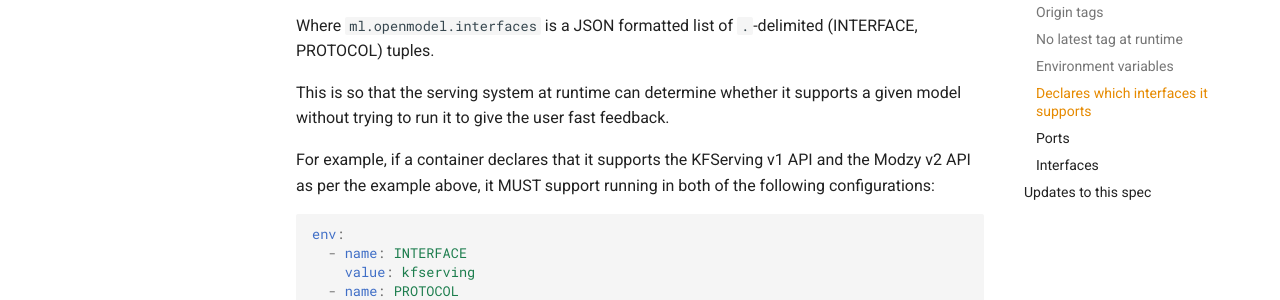
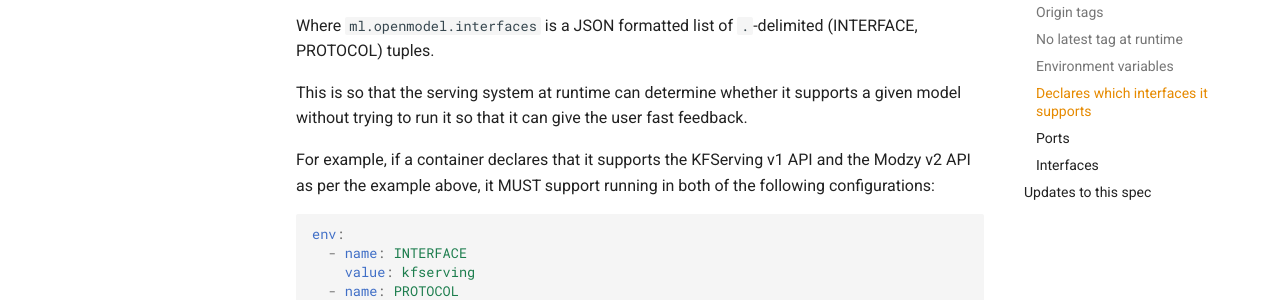
Before and after one commit to chassisml/openmodelinterface, an MkDocs documentation site: the page built from docs/spec.md, in a window 1280 px wide and 900 px high, scrolled down 1764 px. Shown: the part 177-477 px from the top of the window. Built offline with MkDocs 1.6.1 and Material for MkDocs 9.7.7, drawn with Linux system fonts in a browser that asks for light colours; comment, search, counter and statistics services are not loaded.

Commit message:
Update spec.md

```diff
--- a/docs/spec.md
+++ b/docs/spec.md
@@ -61,7 +61,7 @@ ml.openmodel.interfaces=["kfserving.v1", "modzy.v2"]
 
 Where `ml.openmodel.interfaces` is a JSON formatted list of `.`-delimited (INTERFACE, PROTOCOL) tuples.
 
-This is so that the serving system at runtime can determine whether it supports a given model without trying to run it to give the user fast feedback.
+This is so that the serving system at runtime can determine whether it supports a given model without trying to run it so that it can give the user fast feedback.
 
 For example, if a container declares that it supports the KFServing v1 API and the Modzy v2 API as per the example above, it MUST support running in both of the following configurations:
 
```
